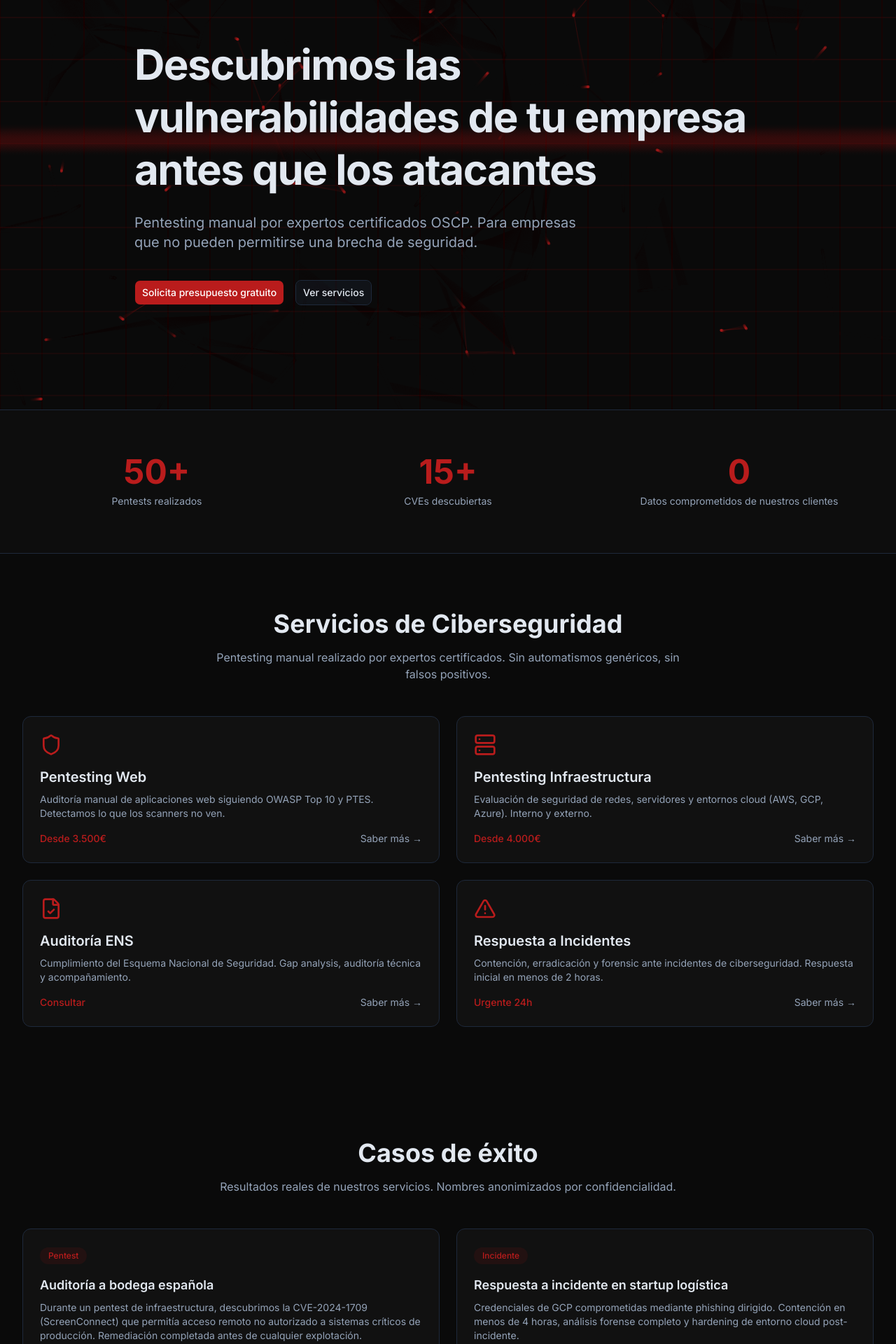
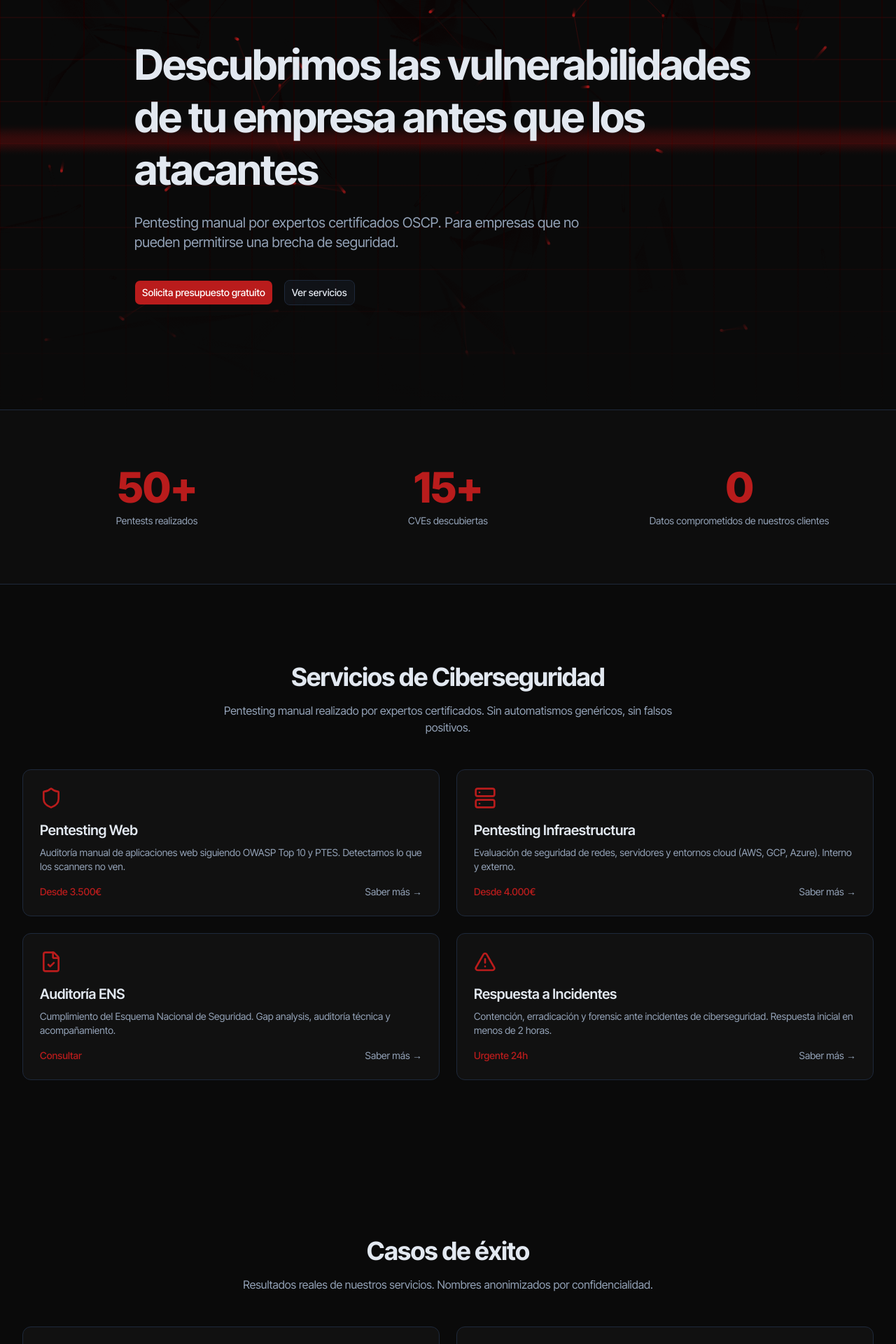
Before and after one commit to CISECSL/cisec-web, a Next.js app: page / in a window 1280 px wide. Shown: the part 160-2080 px from the top of the page at 70% size. Built offline with nearby package versions, Linux system fonts and the light colour scheme; no server answers.

Commit message:
feat: premium tech aesthetic — Inter Tight, fluid typography, improved spacing and hover effects

```diff
--- a/app/globals.css
+++ b/app/globals.css
@@ -126,12 +126,39 @@
   body {
     background-color: var(--color-background);
     color: var(--color-foreground);
+    -webkit-font-smoothing: antialiased;
+    -moz-osx-font-smoothing: grayscale;
   }
   html {
     @apply font-sans;
   }
-  h1, h2, h3, h4 {
+  h1 {
+    font-family: var(--font-heading);
+    font-weight: 800;
+    letter-spacing: -0.03em;
+    line-height: 1.05;
+    font-size: clamp(2.5rem, 1rem + 5vw, 4.5rem);
+  }
+  h2 {
     font-family: var(--font-heading);
     font-weight: 700;
+    letter-spacing: -0.02em;
+    line-height: 1.15;
+    font-size: clamp(1.75rem, 1rem + 3vw, 3rem);
+  }
+  h3 {
+    font-family: var(--font-heading);
+    font-weight: 600;
+    letter-spacing: -0.01em;
+    line-height: 1.25;
+    font-size: clamp(1.25rem, 0.8rem + 1.5vw, 1.75rem);
+  }
+  h4 {
+    font-family: var(--font-heading);
+    font-weight: 600;
+  }
+  ::selection {
+    background-color: rgba(185, 28, 28, 0.3);
+    color: #ffffff;
   }
 }
--- a/app/layout.tsx
+++ b/app/layout.tsx
@@ -1,11 +1,12 @@
 import type { Metadata } from "next";
-import { Inter, JetBrains_Mono } from "next/font/google";
+import { Inter_Tight, JetBrains_Mono } from "next/font/google";
 import "./globals.css";
 
-const inter = Inter({
+const interTight = Inter_Tight({
   subsets: ["latin"],
   variable: "--font-inter",
   display: "swap",
+  weight: ["300", "400", "500", "600", "700", "800"],
 });
 
 const jetbrainsMono = JetBrains_Mono({
@@ -34,7 +35,7 @@ export default function RootLayout({
   return (
     <html
       lang="es"
-      className={`dark ${inter.variable} ${jetbrainsMono.variable}`}
+      className={`dark ${interTight.variable} ${jetbrainsMono.variable}`}
     >
       <body className="min-h-screen bg-background font-sans text-foreground antialiased">
         <a
--- a/components/sections/CTASection.tsx
+++ b/components/sections/CTASection.tsx
@@ -3,7 +3,7 @@ import { FadeContent } from "@/components/ui/FadeContent";
 
 export function CTASection() {
   return (
-    <section className="relative overflow-hidden py-20">
+    <section className="relative overflow-hidden py-28">
       <div className="absolute inset-0 bg-gradient-to-br from-primary/10 via-transparent to-accent/10" />
       <div className="relative mx-auto max-w-3xl px-4 text-center sm:px-6 lg:px-8">
         <FadeContent>
--- a/components/sections/CaseStudiesSection.tsx
+++ b/components/sections/CaseStudiesSection.tsx
@@ -19,7 +19,7 @@ const cases = [
 
 export function CaseStudiesSection() {
   return (
-    <section className="py-20">
+    <section className="py-28">
       <div className="mx-auto max-w-7xl px-4 sm:px-6 lg:px-8">
         <FadeContent>
           <h2 className="text-center text-3xl font-bold sm:text-4xl">Casos de éxito</h2>
@@ -30,7 +30,7 @@ export function CaseStudiesSection() {
         <div className="mt-12 grid gap-6 md:grid-cols-2">
           {cases.map((c, i) => (
             <FadeContent key={c.title} delay={i * 150}>
-              <div className="rounded-xl border border-border bg-card p-6">
+              <div className="rounded-xl border border-border bg-card p-8 transition-all duration-500 hover:border-primary/30 hover:shadow-lg hover:shadow-primary/5">
                 <span className="inline-block rounded-full bg-primary/10 px-3 py-1 text-xs font-medium text-primary">
                   {c.tag}
                 </span>
--- a/components/sections/HeroSection.tsx
+++ b/components/sections/HeroSection.tsx
@@ -10,6 +10,7 @@ export function HeroSection() {
   return (
     <section className="relative flex min-h-[85vh] items-center overflow-hidden">
       <ColorBends />
+      <div className="absolute inset-0 bg-gradient-to-b from-transparent via-transparent to-background" />
       <div className="relative z-10 mx-auto max-w-7xl px-4 py-20 sm:px-6 lg:px-8">
         <h1 className="max-w-4xl text-4xl font-bold leading-tight tracking-tight sm:text-5xl lg:text-6xl">
           <DecryptedText
--- a/components/sections/ServicesSection.tsx
+++ b/components/sections/ServicesSection.tsx
@@ -39,7 +39,7 @@ const services = [
 
 export function ServicesSection() {
   return (
-    <section id="servicios" className="py-20">
+    <section id="servicios" className="py-28">
       <div className="mx-auto max-w-7xl px-4 sm:px-6 lg:px-8">
         <FadeContent>
           <h2 className="text-center text-3xl font-bold sm:text-4xl">Servicios de Ciberseguridad</h2>
@@ -52,7 +52,7 @@ export function ServicesSection() {
             <FadeContent key={service.href} delay={i * 100}>
               <Link
                 href={service.href}
-                className="group block rounded-xl border border-border bg-card p-6 transition-colors hover:border-primary/50"
+                className="group block rounded-xl border border-border bg-card p-6 transition-all duration-500 ease-[cubic-bezier(0,1,0.5,1)] hover:border-primary/50 hover:bg-card/80 hover:shadow-lg hover:shadow-primary/5 hover:-translate-y-1"
               >
                 <service.icon className="h-8 w-8 text-primary" aria-hidden="true" />
                 <h3 className="mt-4 text-xl font-semibold">{service.title}</h3>
--- a/components/sections/StatsSection.tsx
+++ b/components/sections/StatsSection.tsx
@@ -8,11 +8,11 @@ const stats = [
 
 export function StatsSection() {
   return (
-    <section className="border-y border-border bg-card/50 py-16">
+    <section className="border-y border-border bg-card/50 py-20">
       <div className="mx-auto grid max-w-7xl gap-8 px-4 sm:grid-cols-3 sm:px-6 lg:px-8">
         {stats.map((stat, i) => (
           <FadeContent key={stat.label} delay={i * 150} className="text-center">
-            <div className="text-4xl font-bold text-primary sm:text-5xl">{stat.value}</div>
+            <div className="text-5xl font-extrabold tracking-tight text-primary sm:text-6xl">{stat.value}</div>
             <div className="mt-2 text-sm text-muted-foreground">{stat.label}</div>
           </FadeContent>
         ))}
```
